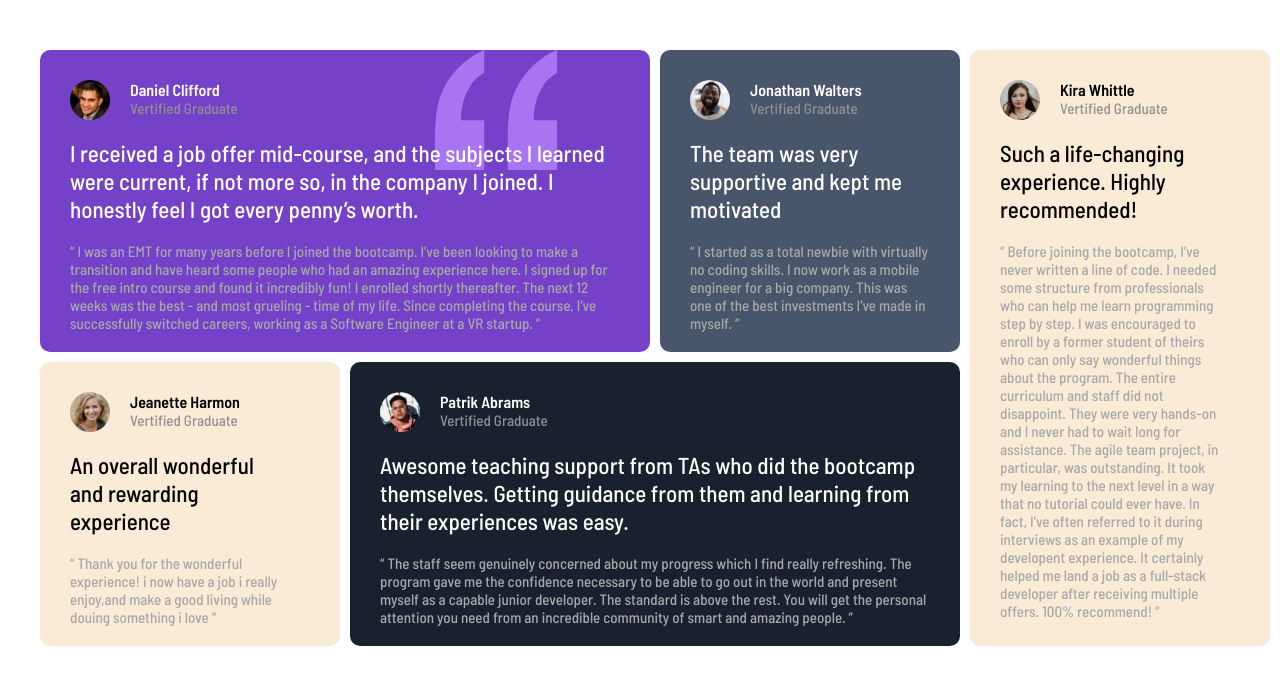
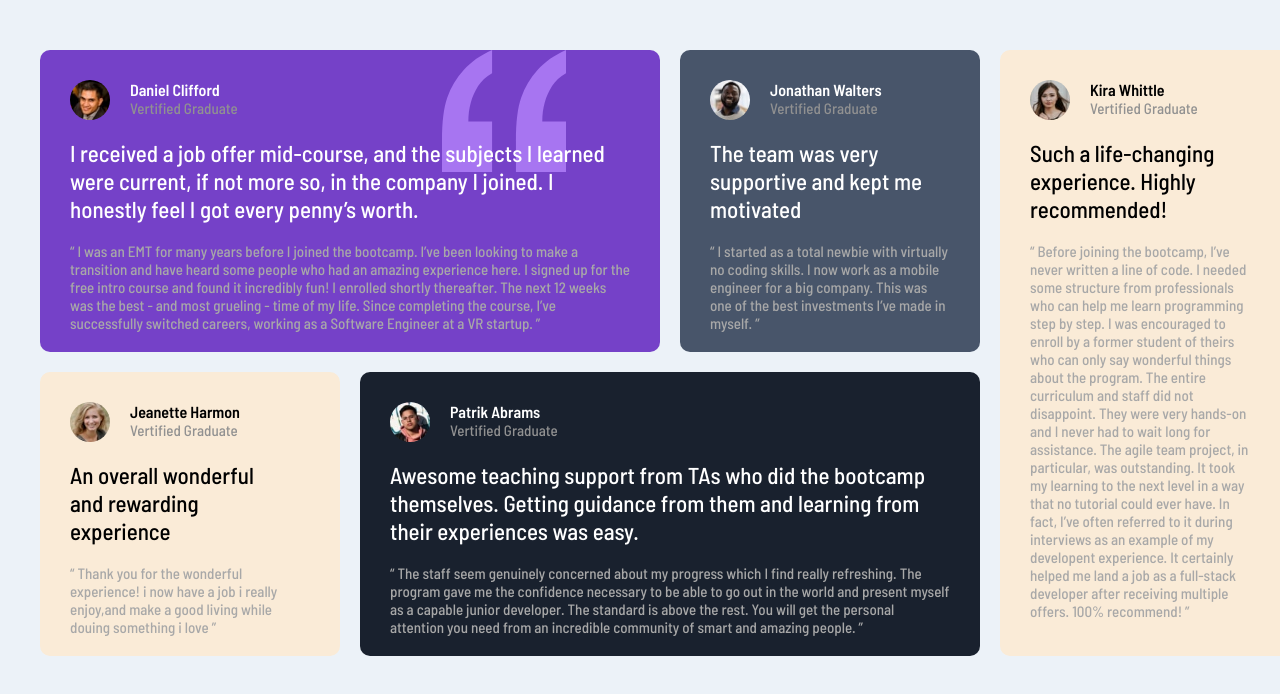
Before and after one commit to Aytida-dev/frontend-tests, a plain HTML site: page index.html in a window 1280 px wide. Drawn offline with Linux system fonts and the light colour scheme.

Commit message:
Update style.css

```diff
--- a/style.css
+++ b/style.css
@@ -1,13 +1,14 @@
 body{
     font-family: Barlow Semi Condensed;
+    background-color:  hsl(210, 46%, 95%);
 
 }
 
 main{
     display: grid;
     grid-template-columns: 300px 300px 300px 300px;
-    column-gap: 10px;
-    row-gap: 10px;
+    column-gap: 20px;
+    row-gap: 20px;
 
     position: absolute;
     margin: auto;
```
